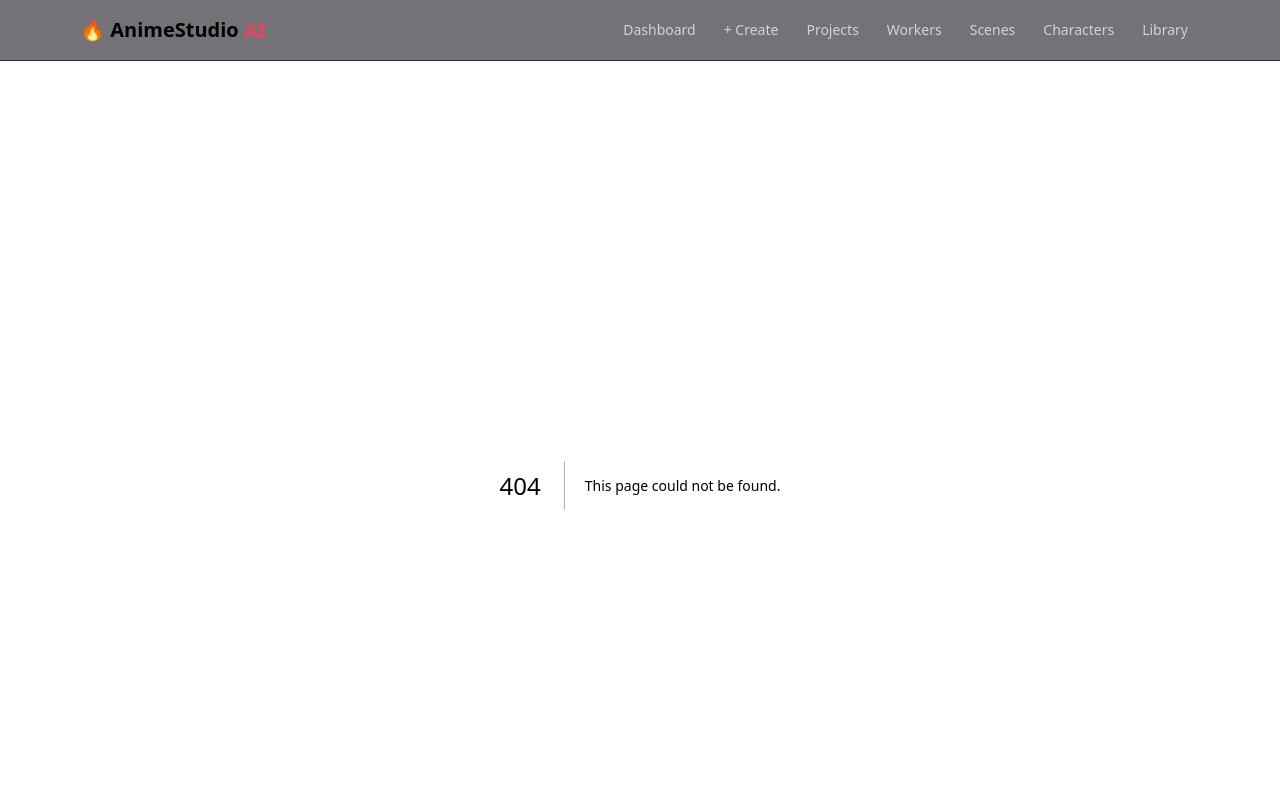
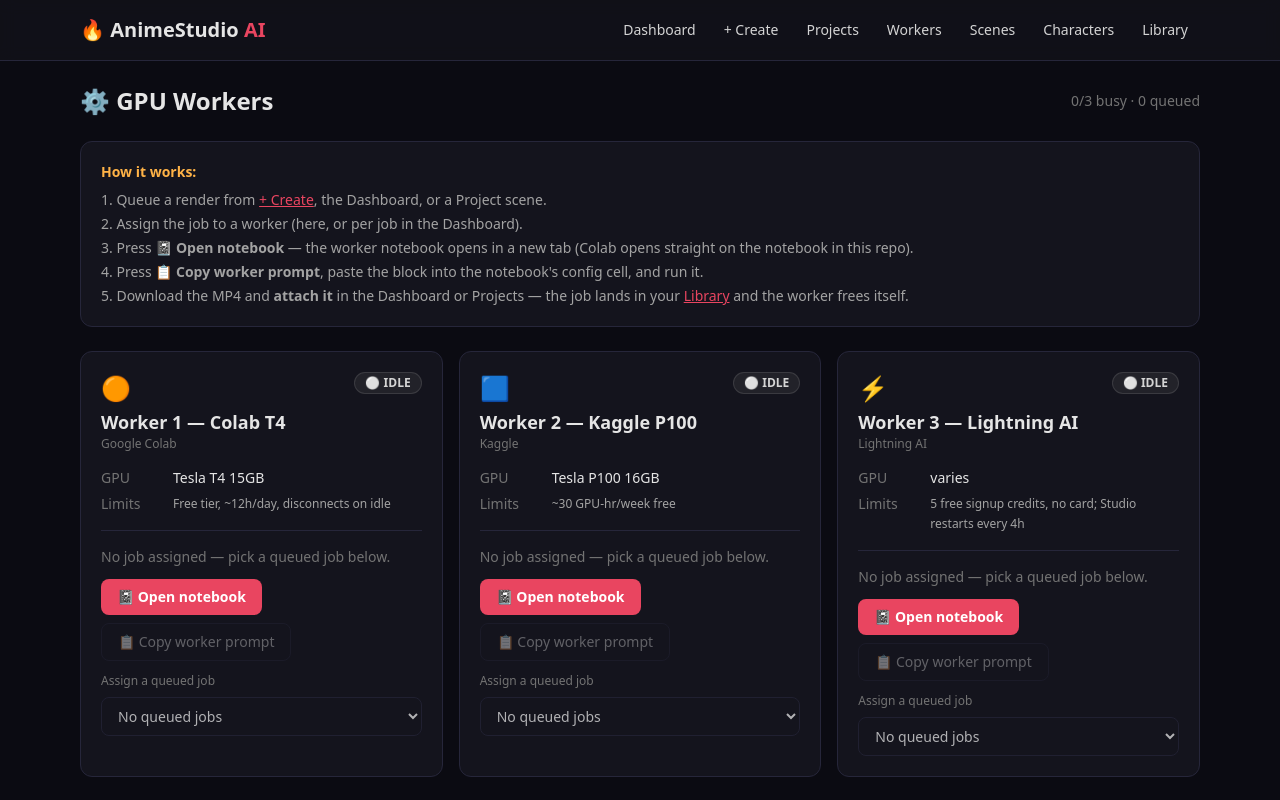
Before and after one commit to mush007-beep/animestudio-ai, a Next.js app: page /workers in a window 1280 px wide. Before the commit this address had no page. Shown: the top 800 px of the page. Built offline with nearby package versions, Linux system fonts and the light colour scheme.

Commit message:
Add app/workers page

```diff
--- /dev/null
+++ b/app/workers/page.tsx
@@ -0,0 +1,216 @@
+"use client";
+
+import { useEffect, useState } from "react";
+import Link from "next/link";
+import type { Job, WorkerDef } from "@/lib/types";
+import { KEYS, useCollection } from "@/lib/store";
+import {
+  PLATFORM_META,
+  seedWorkers,
+  workerPromptBlock,
+  assignJobToWorker,
+  releaseWorker,
+} from "@/lib/workers";
+import { timeAgo } from "@/components/ui";
+
+function WorkerStatusBadge({ status }: { status: WorkerDef["status"] }) {
+  const styles =
+    status === "busy"
+      ? "bg-amber-500/15 text-amber-300 border-amber-500/30"
+      : "bg-neutral-500/15 text-neutral-300 border-neutral-500/30";
+  return (
+    <span
+      className={`inline-block px-2.5 py-0.5 rounded-full text-xs font-semibold border ${styles}`}
+    >
+      {status === "busy" ? "🟡 BUSY" : "⚪ IDLE"}
+    </span>
+  );
+}
+
+function WorkerCard({
+  worker,
+  jobs,
+  workers,
+}: {
+  worker: WorkerDef;
+  jobs: ReturnType<typeof useCollection<Job>>;
+  workers: ReturnType<typeof useCollection<WorkerDef>>;
+}) {
+  const [copied, setCopied] = useState(false);
+  const currentJob = worker.currentJobId
+    ? jobs.items.find((j) => j.id === worker.currentJobId) ?? null
+    : null;
+  const queuedJobs = jobs.items.filter((j) => j.status === "queued");
+
+  function copyCurrentJobPrompt() {
+    if (!currentJob) return;
+    navigator.clipboard.writeText(workerPromptBlock(currentJob)).catch(() => {});
+    setCopied(true);
+    setTimeout(() => setCopied(false), 2000);
+  }
+
+  return (
+    <div className="card">
+      <div className="flex items-start justify-between gap-3">
+        <div>
+          <div className="text-2xl">{PLATFORM_META[worker.platform].icon}</div>
+          <h2 className="text-lg font-bold mt-1">{worker.name}</h2>
+          <p className="text-xs text-neutral-500">{PLATFORM_META[worker.platform].label}</p>
+        </div>
+        <WorkerStatusBadge status={worker.status} />
+      </div>
+
+      <dl className="text-sm mt-4 space-y-1.5">
+        <div className="flex gap-2">
+          <dt className="text-neutral-500 w-16 shrink-0">GPU</dt>
+          <dd className="text-neutral-200">{worker.gpu}</dd>
+        </div>
+        <div className="flex gap-2">
+          <dt className="text-neutral-500 w-16 shrink-0">Limits</dt>
+          <dd className="text-neutral-400 text-xs leading-5">{worker.limits}</dd>
+        </div>
+        {worker.lastUsedAt && (
+          <div className="flex gap-2">
+            <dt className="text-neutral-500 w-16 shrink-0">Last used</dt>
+            <dd className="text-neutral-400 text-xs">{timeAgo(worker.lastUsedAt)}</dd>
+          </div>
+        )}
+      </dl>
+
+      <div className="border-t border-line mt-4 pt-4">
+        {currentJob ? (
+          <div>
+            <p className="text-xs text-neutral-500 mb-1">Current job</p>
+            <p className="text-sm text-neutral-200 line-clamp-2">{currentJob.prompt}</p>
+            <p className="text-xs text-neutral-500 mt-1">
+              status: {currentJob.status} · {timeAgo(currentJob.updated_at)}
+            </p>
+          </div>
+        ) : (
+          <p className="text-sm text-neutral-500">No job assigned — pick a queued job below.</p>
+        )}
+
+        <div className="flex flex-wrap gap-2 mt-3">
+          <a
+            href={worker.openUrl}
+            target="_blank"
+            rel="noopener noreferrer"
+            className="btn text-sm"
+            title={worker.notebookPath ? `Notebook: ${worker.notebookPath}` : undefined}
+          >
+            📓 Open notebook
+          </a>
+          <button
+            onClick={copyCurrentJobPrompt}
+            disabled={!currentJob}
+            className="btn-ghost text-sm disabled:opacity-40"
+            title="Copy the notebook-ready config block for the assigned job"
+          >
+            {copied ? "✅ Copied!" : "📋 Copy worker prompt"}
+          </button>
+          {worker.status === "busy" && (
+            <button
+              onClick={() => releaseWorker(workers, worker.id)}
+              className="btn-ghost text-sm"
+              title="Release back to idle (the job keeps its status)"
+            >
+              Release
+            </button>
+          )}
+        </div>
+
+        <div className="mt-3">
+          <label className="text-xs text-neutral-500">Assign a queued job</label>
+          <select
+            defaultValue=""
+            onChange={(e) => {
+              const jobId = e.target.value;
+              e.target.value = "";
+              if (jobId) assignJobToWorker(workers, jobs, worker.id, jobId);
+            }}
+            className="text-sm mt-1"
+            disabled={queuedJobs.length === 0}
+          >
+            <option value="">
+              {queuedJobs.length === 0 ? "No queued jobs" : "Pick a queued job…"}
+            </option>
+            {queuedJobs.map((j) => (
+              <option key={j.id} value={j.id}>
+                {j.prompt.slice(0, 60)}{j.prompt.length > 60 ? "…" : ""}
+              </option>
+            ))}
+          </select>
+        </div>
+      </div>
+    </div>
+  );
+}
+
+export default function WorkersPage() {
+  // Client-only, idempotent — runs before the collections read localStorage below.
+  seedWorkers();
+  const workers = useCollection<WorkerDef>(KEYS.workers);
+  const jobs = useCollection<Job>(KEYS.jobs);
+
+  // Auto-release: a worker whose job finished (MP4 attached) goes back to idle.
+  useEffect(() => {
+    workers.items.forEach((w) => {
+      if (w.status === "busy" && w.currentJobId) {
+        const j = jobs.items.find((x) => x.id === w.currentJobId);
+        if (j && (j.status === "done" || j.status === "failed")) {
+          releaseWorker(workers, w.id);
+        }
+      }
+    });
+    // eslint-disable-next-line react-hooks/exhaustive-deps
+  }, [workers.items, jobs.items]);
+
+  const busyCount = workers.items.filter((w) => w.status === "busy").length;
+  const queuedCount = jobs.items.filter((j) => j.status === "queued").length;
+
+  return (
+    <div>
+      <div className="flex items-center justify-between mb-6">
+        <h1 className="text-2xl font-bold">⚙️ GPU Workers</h1>
+        <span className="text-sm text-neutral-500">
+          {busyCount}/{workers.items.length} busy · {queuedCount} queued
+        </span>
+      </div>
+
+      <div className="card mb-6 text-sm text-neutral-400">
+        <span className="text-ember font-semibold">How it works:</span>
+        <ol className="list-decimal list-inside mt-2 space-y-1">
+          <li>
+            Queue a render from <Link href="/create" className="text-accent underline">+ Create</Link>,
+            the Dashboard, or a Project scene.
+          </li>
+          <li>Assign the job to a worker (here, or per job in the Dashboard).</li>
+          <li>
+            Press <b>📓 Open notebook</b> — the worker notebook opens in a new tab
+            (Colab opens straight on the notebook in this repo).
+          </li>
+          <li>
+            Press <b>📋 Copy worker prompt</b>, paste the block into the notebook&apos;s
+            config cell, and run it.
+          </li>
+          <li>
+            Download the MP4 and <b>attach it</b> in the Dashboard or Projects — the job
+            lands in your <Link href="/library" className="text-accent underline">Library</Link> and
+            the worker frees itself.
+          </li>
+        </ol>
+      </div>
+
+      <div className="grid md:grid-cols-3 gap-4">
+        {workers.items.map((w) => (
+          <WorkerCard key={w.id} worker={w} jobs={jobs} workers={workers} />
+        ))}
+      </div>
+
+      <p className="text-xs text-neutral-600 mt-6">
+        Notebooks live in the repo under <code>workers/</code> — standalone mode needs no
+        server: prompt in, MP4 out.
+      </p>
+    </div>
+  );
+}
```
